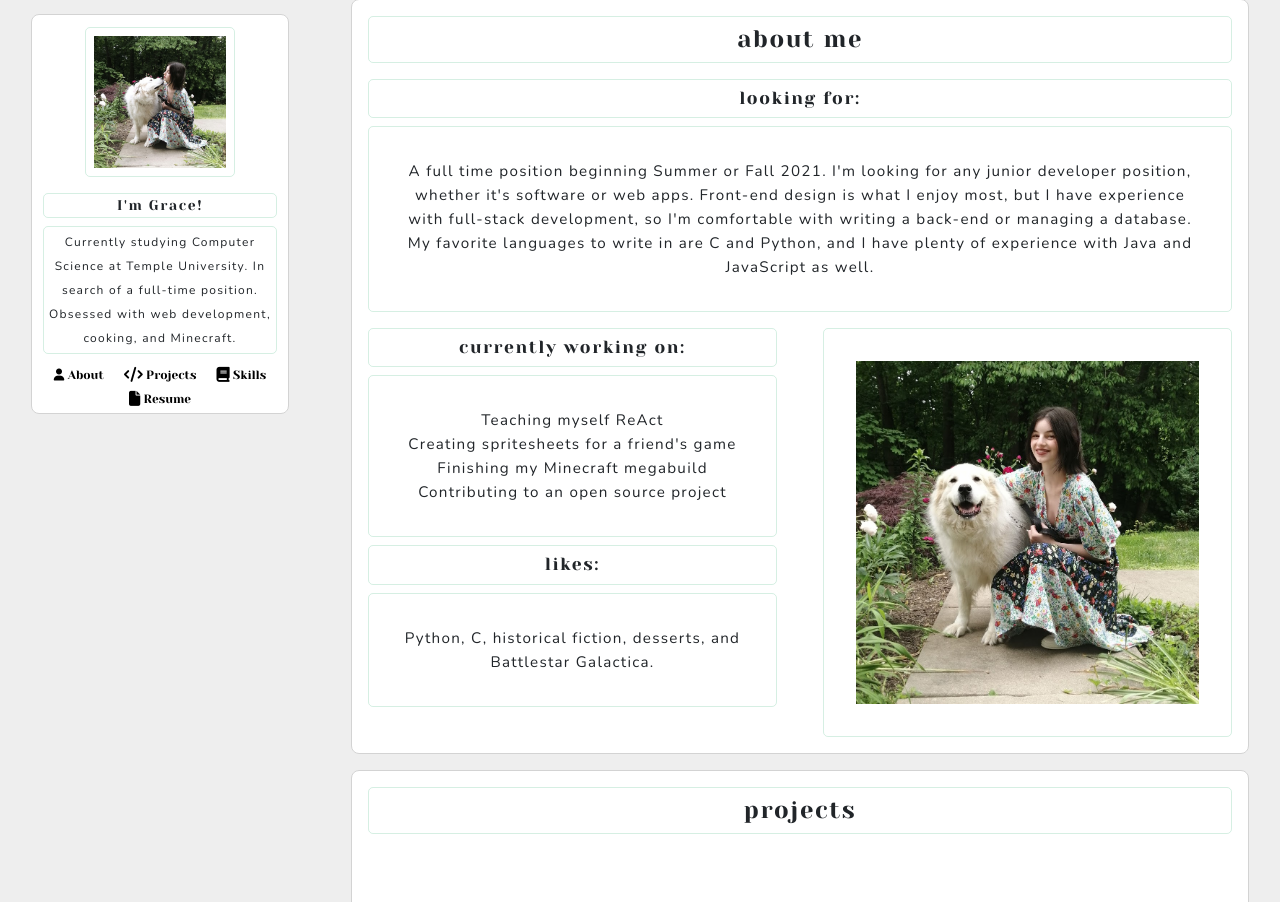
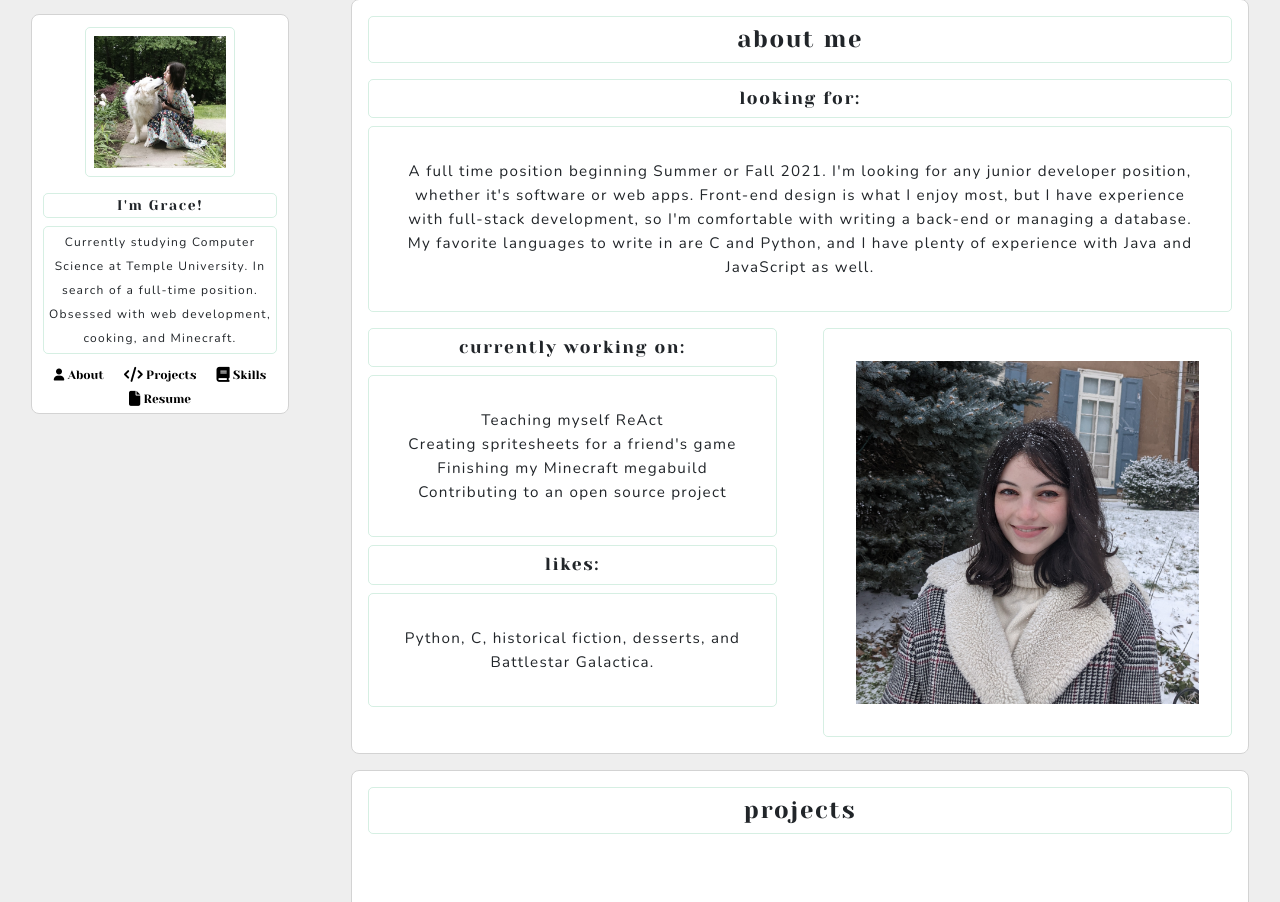
Before and after one commit to gsobrinski/gsobrinski.github.io, a Flask app: page / in a window 1280 px wide. Shown: the part 96-998 px from the top of the page. Run offline with Flask 2, Linux system fonts and the light colour scheme; some libraries are stand-ins or nearby versions.

Commit message:
updating photos

```diff
--- a/webapp/templates/index.html
+++ b/webapp/templates/index.html
@@ -75,7 +75,7 @@
                             </div>
                             <div class="col-md-6">
                                 <p>
-                                    <img src="static/meandbo2.jpg" alt="alternatepic" class="alternatepic">
+                                    <img src="static/pfp2.jpg" alt="alternatepic" class="alternatepic">
                                 </p>
                             </div>
 
```
Also changed, not shown: static/pfp2.jpg (added).
